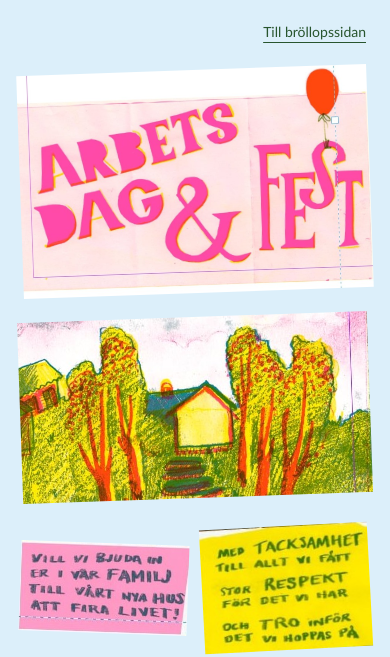
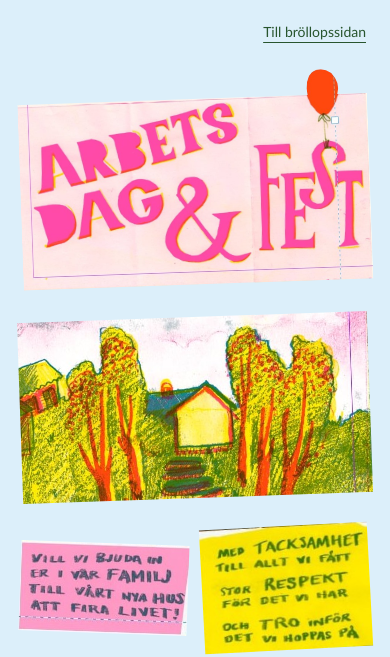
Before and after one commit to jeremistadler/13august, a website: page frontend/index.html in a window 390 px wide. Shown: the top 657 px of the page. Drawn offline with Linux system fonts and the light colour scheme.

Commit message:
Clip the original header around the balloon and pink paper
Hide the white outer background with a responsive CSS silhouette while preserving the original raster artwork.

```diff
--- a/frontend/index.html
+++ b/frontend/index.html
@@ -19,6 +19,8 @@
     .invitation { padding-bottom: 36px; }
     .invitation img { display: block; width: 100%; height: auto; }
     .invitation-title { max-width: 780px; margin: 0 auto 28px; transform: rotate(-2deg); }
+    /* Preserve the original artwork; reveal the page around the balloon and paper. */
+    .invitation-title { clip-path: polygon(0% 13%, 83% 13%, 82.8% 10%, 83% 7%, 83.6% 4.4%, 84.5% 2.7%, 85.7% 1.8%, 87% 1.7%, 88.5% 2.2%, 90% 3.5%, 91% 5.7%, 91.7% 8.2%, 91.8% 10.5%, 91.5% 13%, 100% 13%, 100% 96%, 0% 96%); }
     .invitation-collage { display: grid; grid-template-columns: 1.55fr 1fr; gap: 30px; align-items: center; }
     .invitation-house { grid-column: 1; transform: rotate(-2deg); }
     .invitation-history { grid-column: 2; grid-row: 1 / span 2; max-width: 290px; justify-self: center; transform: rotate(2deg); }
```
